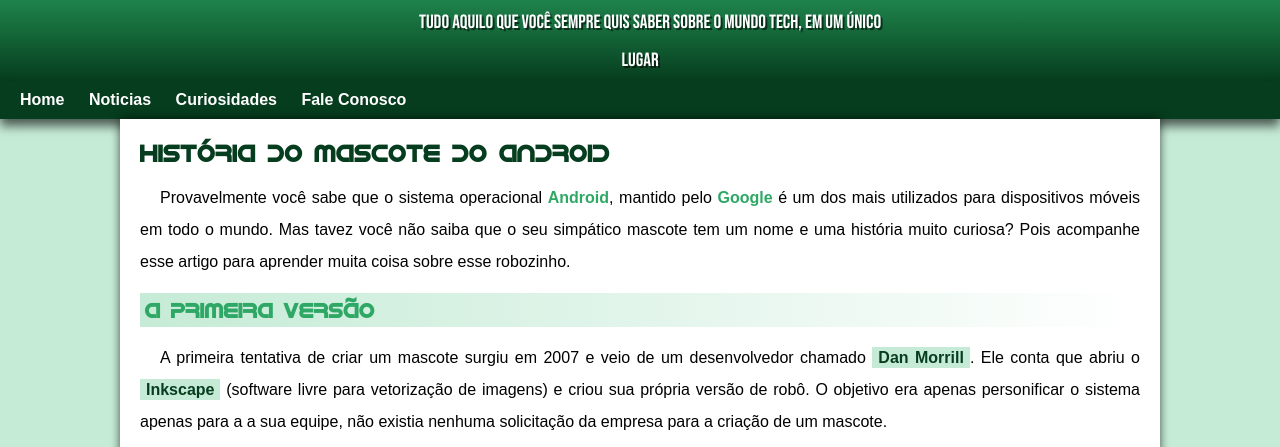
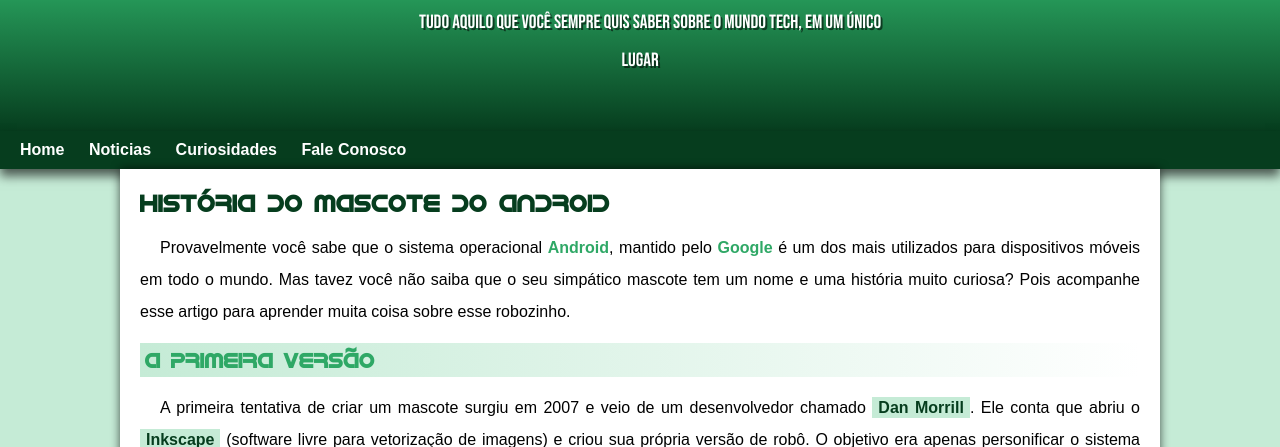
Before and after one commit to allanvelloso/projeto-android, a plain HTML site: page index.html in a window 1280 px wide. Shown: the part 103-550 px from the top of the page. Drawn offline with Linux system fonts and the light colour scheme.

Commit message:
atualizacao css

```diff
--- a/css/style.css
+++ b/css/style.css
@@ -62,8 +62,7 @@
     text-align: center;
     max-width: 500px;
     margin: auto;
-    padding-left: 10px;
-    padding-right: 10px;
+    padding-bottom: 50px;
     text-shadow: 2px 2px  0px rgba(0, 0, 0, 0.555);
 }
 
```
